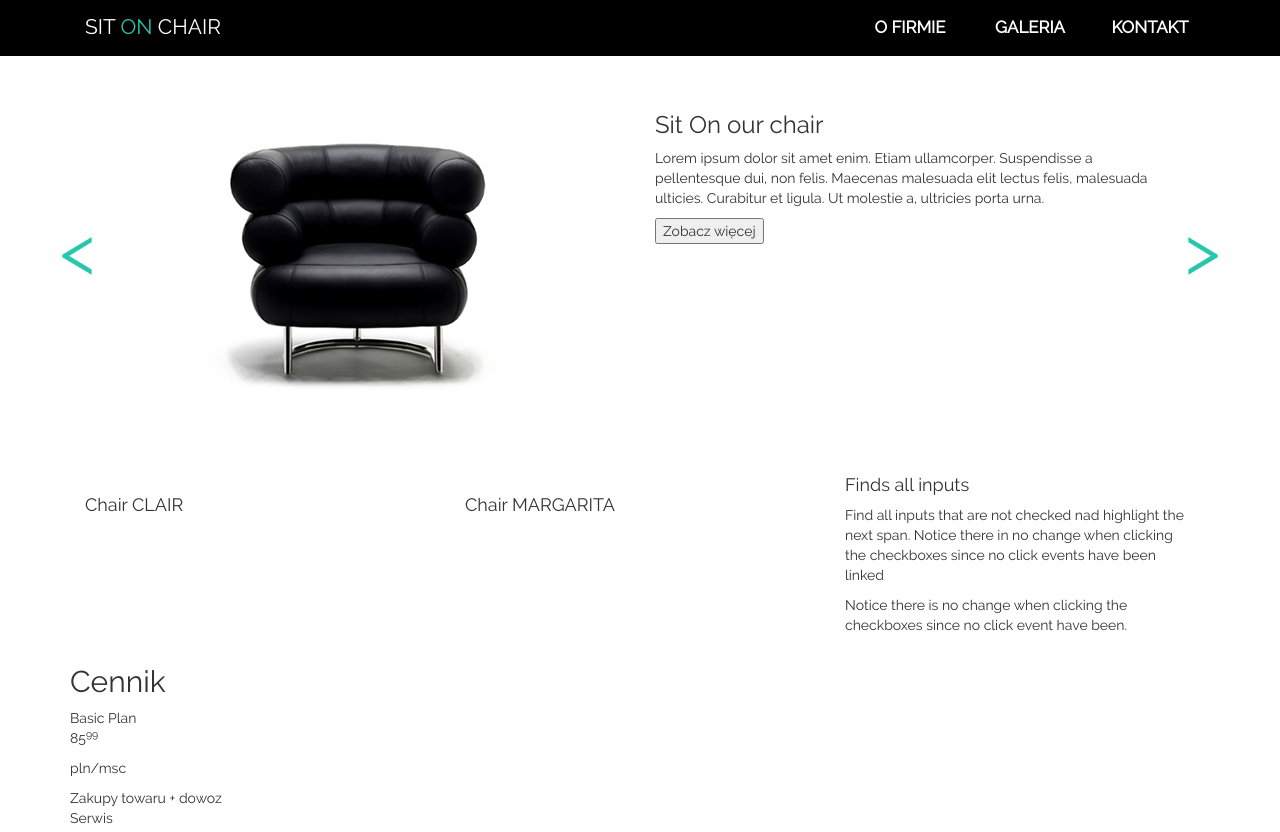
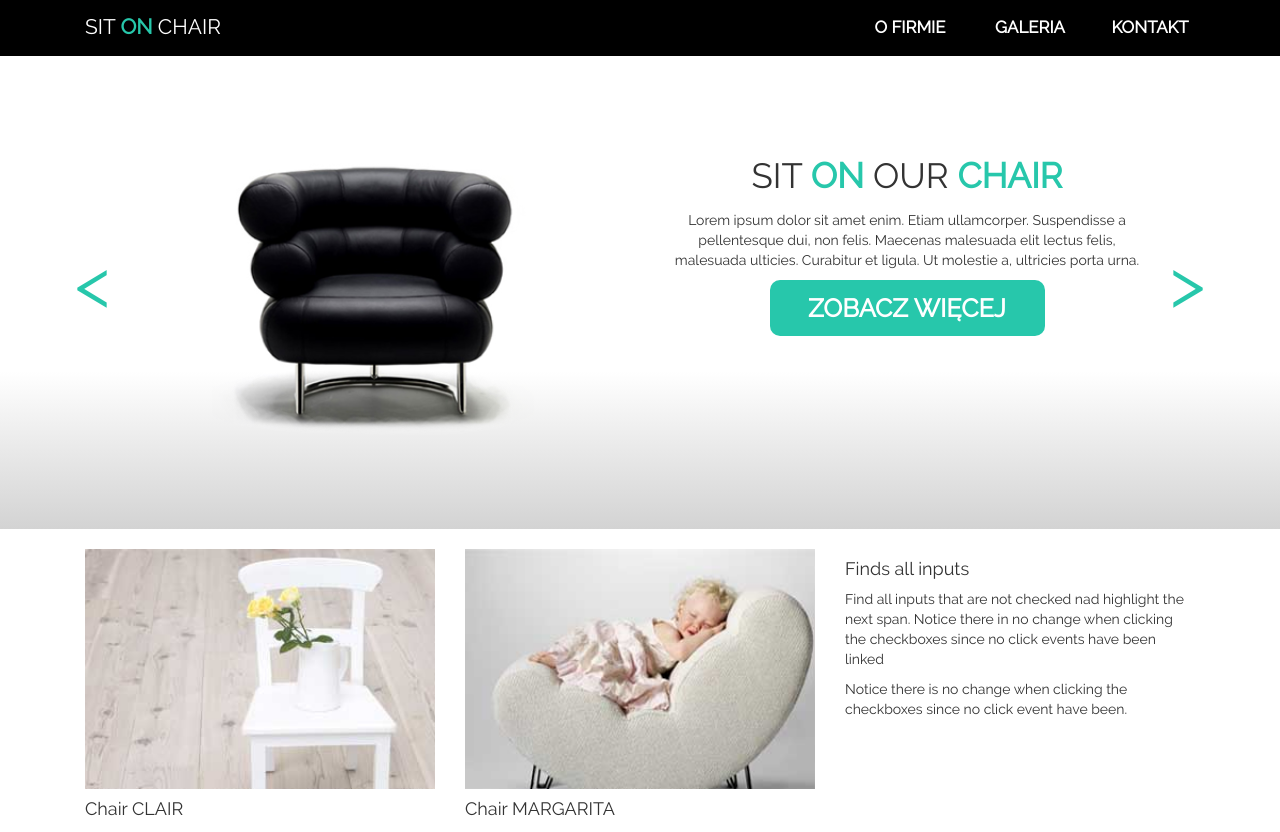
Before and after one commit to BartoszBazanski/SitOnChair, a plain HTML site: page index.html in a window 1280 px wide. Shown: the top 832 px of the page. Drawn offline with nearby package versions, Linux system fonts and the light colour scheme.

Commit message:
Style slider section

```diff
--- a/css/main.scss
+++ b/css/main.scss
@@ -1,11 +1,34 @@
 @import "modules/fonts";
 @import "modules/variables";
+@import "partials/buttons";
 @import "partials/header";
 @import "partials/slider";
 
 body{
     font-size: 14px;
     font-family: $font-regular;
+    section{
+        padding: 20px 0;
+    }
+}
+h1, h2, h3, h5{
+    padding-bottom: 5px;
+    text-transform: uppercase;
+}
+img{
+    width: 100%;
+}
+h3{
+    font-size: 2.5em;
+}
+h2{
+    font-size: 1.3em;
+    width: 300px;
+    border-bottom: 5px solid $theme-color;
+}
+span {
+    color: $theme-color;
+    font-weight: bold;
 }
 a {
     text-decoration: none;
--- /dev/null
+++ b/css/partials/_buttons.scss
@@ -0,0 +1,9 @@
+button{
+    border: none;
+    color: white;
+    padding: 10px;
+    text-transform: uppercase;
+    border-radius: 10px;
+    font-weight: bold;
+    background-color: $theme-color;
+}
--- a/css/partials/_header.scss
+++ b/css/partials/_header.scss
@@ -8,9 +8,6 @@ header{
         margin: 0;
         font-size: 1.5em;
         padding: 15px;
-        span {
-            color: $theme-color;
-        }
     }
     .navigation {
         float: right;
--- a/css/partials/_slider.scss
+++ b/css/partials/_slider.scss
@@ -1,4 +1,5 @@
 #jumbotron{
+    background: linear-gradient(white, white, white, lightgray);
     .container{
         position: relative;
         .arrows {
@@ -8,18 +9,29 @@
             color: $theme-color;
             line-height: 1;
             top: calc(50% - 45px);
+            cursor: pointer;
         }
         .arrow-left{
-            left: 5px;
+            left: 20px;
         }
         .arrow-right{
-            right: 5px;
+            right: 20px;
         }
         .slider{
             padding: 36px;
             display: table;
             .slider-element{
-
+                .element-image{
+                    text-align: center;
+                }
+                .element-text{
+                    text-align: center;
+                    padding: 25px;
+                    button{
+                        width: 275px;
+                        font-size: 1.8em;
+                    }
+                }
             }
         }
     }
--- a/index.html
+++ b/index.html
@@ -46,13 +46,13 @@
         <section id="galery">
             <div class="container">
                 <div class="col-md-4 images">
-                    <img src=""/>
+                    <img src="images/box1_img.jpg"/>
                     <div class="image-title">
                         <h4>Chair CLAIR</h4>
                     </div>
                 </div>
                 <div class="col-md-4 images">
-                    <img src=""/>
+                    <img src="images/box2_img.jpg"/>
                     <div class="image-title">
                         <h4>Chair MARGARITA</h4>
                     </div>
@@ -67,7 +67,7 @@
         <section id="pricing">
             <div class="container">
                 <h2>Cennik</h2>
-                <div class="payment-plan">
+                <div class="payment-plan col-md-4">
                     <div class="upper-decoration"></div>
                     <div class="payment-name">Basic Plan</div>
                     <div class="price">
@@ -82,7 +82,7 @@
                     </div>
                     <button>Dołącz</button>
                 </div>
-                <div class="payment-plan">
+                <div class="payment-plan col-md-4">
                     <div class="upper-decoration"></div>
                     <div class="payment-name">Standard Plan</div>
                     <div class="price">
@@ -98,7 +98,7 @@
                     </div>
                     <button>Dołącz</button>
                 </div>
-                <div class="payment-plan">
+                <div class="payment-plan col-md-4">
                     <div class="upper-decoration"></div>
                     <div class="payment-name">Advance Plan</div>
                     <div class="price">
@@ -118,6 +118,7 @@
             </div>
         </section>
         <section id="contact">
+            <div class="container">
                 <h2>Kontakt</h2>
                 <form>
                     <input placeholder="Imię">
@@ -127,11 +128,14 @@
                     <input type="submit" value="Wyślij">
                 </form>
                 <img src=""/>
+            </div>
         </section>
         <footer>
+            <div class="container">
                 <p>Copyright 2014 | All Rigths Reserved - Sit On Chair</p>
                 <div class="socials"></div>
-            <h2>Sit On Chair</h2>
+                <h5>Sit On Chair</h5>
+            </div>
         </footer>
     </body>
 </html>
```
Also changed, not shown: css/main.css, 1 other file. Lines whose indentation alone changed are shown as unchanged.
